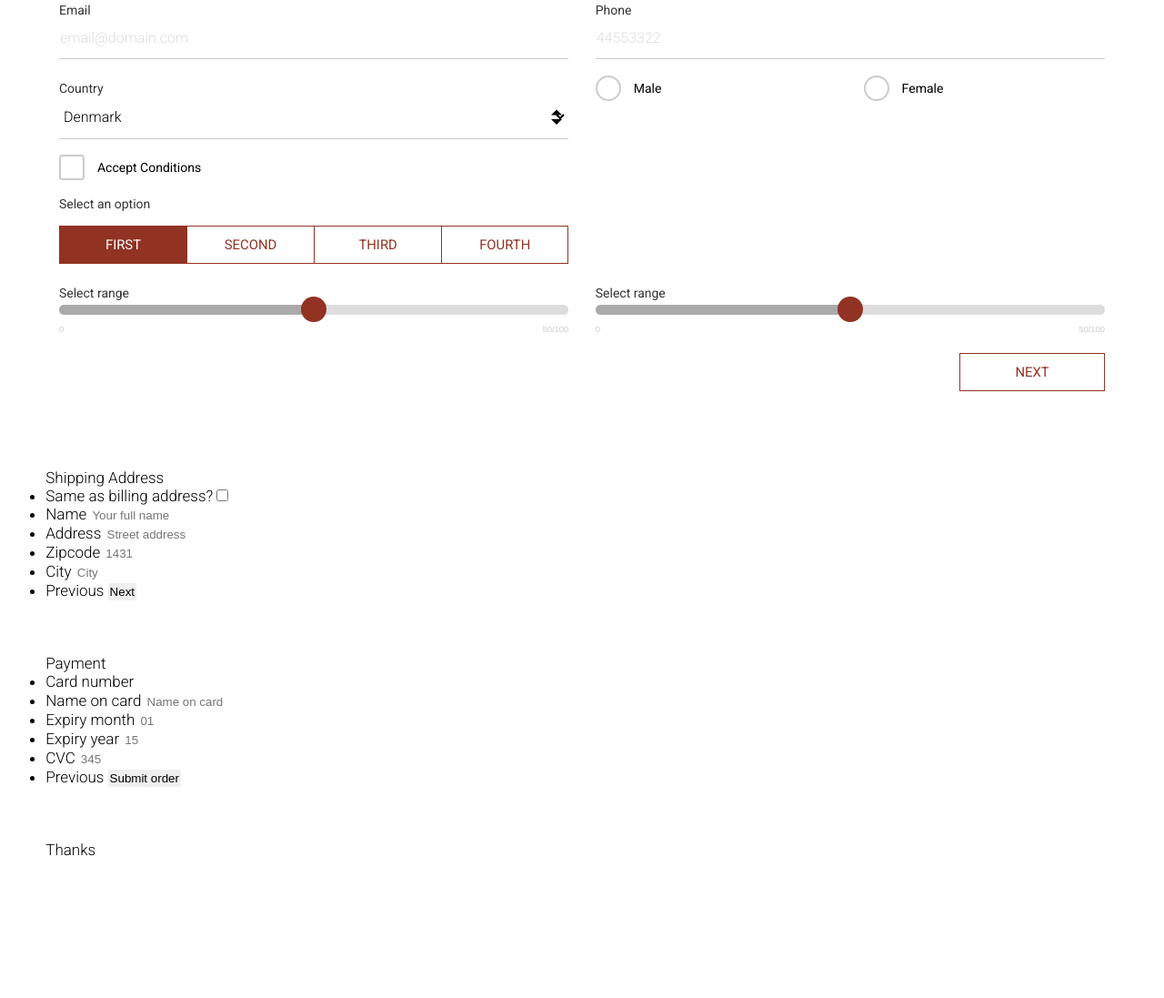
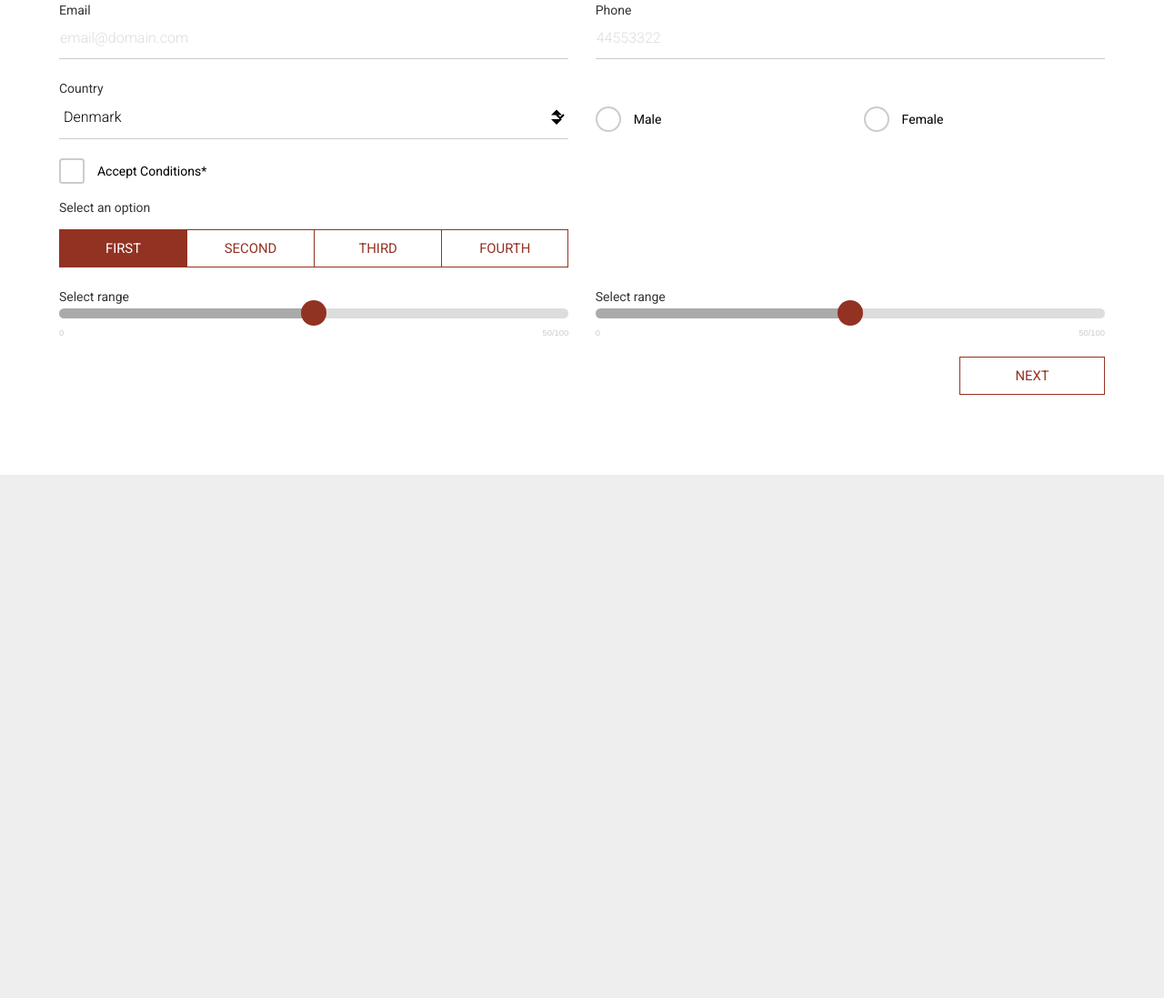
Before and after one commit to johnathan-sewell/blocks, a plain HTML site: page blocks/material/index.html in a window 1280 px wide. Shown: the part 538-1635 px from the top of the page at 91% size. After the commit the page ends 1060 px from the top, so only its background shows below. Drawn offline with Linux system fonts and the light colour scheme.

Commit message:
Material

```diff
--- a/blocks/foldout/foldout.scss
+++ b/blocks/foldout/foldout.scss
@@ -1,6 +1,6 @@
 /// Foldout
-/// - Version 1.2.2
-/// - Date last edited: 2016-06-14
+/// - Version 1.2.5
+/// - Date last edited: 2016-06-15
 /// @name foldout
 /// @group blocks
 /// @author Mads Stoumann
--- a/blocks/material/index.html
+++ b/blocks/material/index.html
@@ -1,7 +1,7 @@
 <!DOCTYPE html>
 <html lang="en" class="blocks">
 <head>
-	<title>Blocks! Form</title>
+	<title>Blocks! Material</title>
 	<meta charset="UTF-8">
 	<meta name="viewport" content="width=device-width, initial-scale=1, maximum-scale=1, shrink-to-fit=no">
 	<link href="../../css/styles.css" rel="stylesheet" type="text/css" media="screen">
@@ -12,25 +12,25 @@
 	<script>(function(w,d,s,l,i){w[l]=w[l]||[];w[l].push({'gtm.start':new Date().getTime(),event:'gtm.js'});var f=d.getElementsByTagName(s)[0],j=d.createElement(s),dl=l!='dataLayer'?'&l='+l:'';j.async=true;j.src='//www.googletagmanager.com/gtm.js?id='+i+dl;f.parentNode.insertBefore(j,f);})(window,document,'script','dataLayer','GTM-WWC78X');</script>
 	<!-- End Google Tag Manager -->
 
-	<h1 class="blocks-header">Material &mdash; Work-In-Progress</h1>
+	<h1 class="blocks-header">Material</h1>
 
-	<form class="material form" novalidate>
+	<form class="material form multi-step" novalidate>
 
 		<!-- States, for multi-step form -->
-		<input type="radio" name="grp_fs" class="state" id="fls-1" data-progress="25" checked />
-		<input type="radio" name="grp_fs" class="state" id="fls-2" data-progress="50" />
-		<input type="radio" name="grp_fs" class="state" id="fls-3" data-progress="75" />
-		<input type="radio" name="grp_fs" class="state" id="fls-4" data-progress="100" />
+		<input type="radio" name="grp_fs" class="state" aria-hidden="true" id="fls-1" data-progress="25" checked />
+		<input type="radio" name="grp_fs" class="state" aria-hidden="true" id="fls-2" data-progress="50" />
+		<input type="radio" name="grp_fs" class="state" aria-hidden="true" id="fls-3" data-progress="75" />
+		<input type="radio" name="grp_fs" class="state" aria-hidden="true" id="fls-4" data-progress="100" />
 
 		<nav class="form-step">
 			<label for="fls-1" class="form-step-label">Billing Address</label>
 			<label for="fls-2" class="form-step-label">Shipping Address</label>
 			<label for="fls-3" class="form-step-label">Payment</label>
-			<label for="fls-4" class="form-step-label">Thanks</label>
+			<label for="fls-4" class="form-step-label">Review Order</label>
 			<progress max="100" value="25" class="form-step-progress">%</progress>
 		</nav>
 
-		<fieldset class="form-fieldset">
+		<fieldset class="form-fieldset" data-for="fls-1" data-next="fls-2">
 			<legend class="form-legend">Billing Address</legend>
 			<ul>
 				<li class="form-li">
@@ -68,17 +68,17 @@
 				    <label for="country" class="form-label">Country</label>
 				    <hr />
 			    </li>
-				<li class="form-li w25 radio-wrapper">
-				    <input type="radio" id="radio1" name="radiotest" class="form-radio" />
+			     <li class="form-li w25 form-radio-wrapper">
+				    <input type="radio" id="radio1" name="radiotest" class="form-radio" aria-hidden="true" />
 				    <label for="radio1" class="form-label-radio">Male</label>
 			    </li>
-			    <li class="form-li w25 radio-wrapper">
-					<input type="radio" id="radio2" name="radiotest" class="form-radio" />
+			     <li class="form-li w25 form-radio-wrapper">
+				    <input type="radio" id="radio2" name="radiotest" class="form-radio" aria-hidden="true" />
 				    <label for="radio2" class="form-label-radio">Female</label>
 			    </li>
-			    <li class="form-li checkbox-wrapper">
-				    <input type="checkbox" id="accept" name="phone" class="form-checkbox" required />
-				    <label for="accept" class="form-label-checkbox">Accept Conditions</label>
+			    <li class="form-li form-checkbox-wrapper">
+				    <input type="checkbox" id="accept" name="accept" class="form-checkbox" aria-hidden="true" required />
+				    <label for="accept" class="form-label-checkbox">Accept Conditions*</label>
 			    </li>
 			    <li class="form-li form-button-group w50">
 			    	<div class="form-label">Select an option</div>
@@ -102,92 +102,104 @@
 					<input type="range" id="testrange2" min="0" max="100" value="50" step="5" class="form-range" />
 				</li>
 			    <li class="form-li form-nav">
-			    	<label for="fls-2" class="form-button form-nav-next">Next</label>
+			    	<label for="fls-2" data-active="fls-1" class="form-button form-nav-next">Next</label>
 			    </li>
 		    </ul>
 	    </fieldset>
 
-		<fieldset class="form-fieldset">
-			<legend>Shipping Address</legend>
+		<fieldset class="form-fieldset" data-for="fls-2" data-next="fls-3">
+			<legend class="form-legend">Shipping Address</legend>
 			<ul>
-				<li>
-					<label for="use-billing">Same as billing address?</label>
-				    <input type="checkbox" id="use-billing" name="use-billing" data-tg="1" data-tgp="this" data-ac="1+4" data-acp="#var1+this,red" />
+				<li class="form-li form-checkbox-wrapper">
+				    <input type="checkbox" id="use-billing" name="use-billing" class="form-checkbox" />
+				    <label for="use-billing" class="form-label-checkbox">Same as billing address?</label>
+				    <hr />
 			    </li>
-				<li>
-				    <label for="shipping-name" data-valid="true" data-invalid-text="Min. 10 chars">Name</label>
-				    <input type="text" id="shipping-name" name="name" placeholder="Your full name" autocomplete="shipping name" pattern=".{10,}" required />
+				<li class="form-li">
+				    <input type="text" id="shipping-name" name="name" placeholder="Your full name" autocomplete="shipping name" pattern=".{10,}" class="form-input" required />
+				    <label for="shipping-name" data-valid="true" data-invalid-text="Min. 10 chars" class="form-label">Name</label>
+				    <hr />
 	    		</li>
-	    		<li>
-				    <label for="shipping-street" data-valid="true" data-invalid-text="Required field, minimum 5 chars.">Address</label>
-				    <input type="text" id="shipping-street" name="street" placeholder="Street address" autocomplete="shipping street-address" pattern=".{5,}" required />
+	    		<li class="form-li">
+				    <input type="text" id="shipping-street" name="street" placeholder="Street address" autocomplete="shipping street-address" pattern=".{5,}" required class="form-input" />
+				    <label for="shipping-street" data-valid="true" data-invalid-text="Required field, minimum 5 chars." class="form-label">Address</label>
+				    <hr />
 			    </li>
-			    <li class="w25">
-				    <label for="shipping-zipcode" data-valid="true" data-invalid-text="Required field">Zipcode</label>
-				    <input type="text" id="shipping-zipcode" name="zipcode" placeholder="1431" autocomplete="shipping postal-code" pattern=".{4,}" required />
+			    <li class="form-li w25">
+				    <input type="text" id="shipping-zipcode" name="zipcode" placeholder="1431" autocomplete="shipping postal-code" pattern=".{4,}" required class="form-input" />
+				    <label for="shipping-zipcode" data-valid="true" data-invalid-text="Required field" class="form-label">Zipcode</label>
+				    <hr />
 			    </li>
-			    <li class="w75">
-				    <label for="shipping-city" data-valid="true" data-invalid-text="Required field">City</label>
-				    <input type="text" id="shipping-city" name="city" placeholder="City" autocomplete="shipping address-level2" required />
+			    <li class="form-li w75">
+				    <input type="text" id="shipping-city" name="city" placeholder="City" autocomplete="shipping address-level2" required class="form-input" />
+				    <label for="shipping-city" data-valid="true" data-invalid-text="Required field" class="form-label">City</label>
+				    <hr />
 			    </li>
-				<li class="lf-nav">
-					<label for="fls-1" class="lf-nav-prev">Previous</label>
-			    	<button type="submit" class="lf-nav-next">Next</button>
+				<li class="form-li form-nav">
+					<label for="fls-1" class="form-button form-nav-prev">Previous</label>
+			    	<label for="fls-3" data-active="fls-2" class="form-button form-nav-next">Next</label>
 			    </li>
 			</ul>
 		</fieldset>
 
-		<fieldset class="form-fieldset">
-			<legend>Payment</legend>
+		<fieldset class="form-fieldset" data-for="fls-3" data-next="fls-4">
+			<legend class="form-legend">Payment</legend>
 			<ul>
-				<li class="w50">
-					<label for="card-num" data-valid="true" data-invalid-text="Invalid entry">Card number</label>
-					<input type="text" id="card-num" name="card-num" autocomplete="cc-number" pattern="\d{16}" maxlength="16" inputmode="numeric" required />
+				<li class="form-li w50">
+					<input type="text" class="form-input" id="card-num" name="card-num" autocomplete="cc-number" pattern="\d{16}" maxlength="16" inputmode="numeric" required />
+					<label for="card-num" class="form-label" data-valid="true" data-invalid-text="Invalid entry">Card number</label>
+					<hr />
 				</li>
-				<li class="w50">
-					<label for="card-name" data-valid="true" data-invalid-text="Invalid entry">Name on card</label>
-					<input type="text" id="card-name" name="card-name" placeholder="Name on card" autocomplete="cc-name" inputmode="latin-name" required />
+				<li class="form-li w50">
+					<input type="text" class="form-input" id="card-name" name="card-name" placeholder="Name on card" autocomplete="cc-name" inputmode="latin-name" required />
+					<label for="card-name" class="form-label" data-valid="true" data-invalid-text="Invalid entry">Name on card</label>
+					<hr />
 				</li>
-				<li class="w25">
-					<label for="card-exp-month" data-valid="true" data-invalid-text="Invalid entry">Expiry month</label>
-					<input type="text" id="card-exp-month" name="card-exp-month" placeholder="01" autocomplete="cc-exp-month" pattern="\d{2}" maxlength="2" inputmode="numeric" required />
+				<li class="form-li w25">
+					<input type="text" class="form-input" id="card-exp-month" name="card-exp-month" placeholder="01" autocomplete="cc-exp-month" pattern="\d{2}" maxlength="2" inputmode="numeric" required />
+					<label for="card-exp-month" class="form-label" data-valid="true" data-invalid-text="Invalid entry">Expiry month</label>
+					<hr />
 				</li>
-				<li class="w25">
-					<label for="card-exp-year" data-valid="true" data-invalid-text="Invalid entry">Expiry year</label>
-					<input type="text" id="card-exp-year" name="card-exp-year" placeholder="15" autocomplete="cc-exp-year" pattern="\d{2}" maxlength="2" inputmode="numeric" required />
+				<li class="form-li w25">
+					<input type="text" class="form-input" id="card-exp-year" name="card-exp-year" placeholder="15" autocomplete="cc-exp-year" pattern="\d{2}" maxlength="2" inputmode="numeric" required />
+					<label for="card-exp-year" class="form-label" data-valid="true" data-invalid-text="Invalid entry">Expiry year</label>
+					<hr />
 				</li>
-				<li class="w25">
-					<label for="card-csc" data-valid="true" data-invalid-text="Invalid entry">CVC</label>
-					<input type="number" id="card-csc" name="card-csc" placeholder="345" autocomplete="cc-csc" pattern="\d{3}" maxlength="3" inputmode="numeric" required />
+				<li class="form-li w25">
+					<input type="number" class="form-input" id="card-csc" name="card-csc" placeholder="345" autocomplete="cc-csc" pattern="\d{3}" maxlength="3" inputmode="numeric" required />
+					<label for="card-csc" class="form-label" data-valid="true" data-invalid-text="Invalid entry">CVC</label>
+					<hr />
 				</li>
-
-				<li class="lf-nav">
-					<label for="fls-2" class="lf-nav-prev">Previous</label>
-					<button type="submit" class="lf-nav-submit">Submit order</button>
+				<li class="form-li form-nav">
+					<label for="fls-2" class="form-button form-nav-prev">Previous</label>
+					<label for="fls-4" data-active="fls-3" class="form-button form-nav-next">Next</label>
 				</li>
 			</ul>
 		</fieldset>
 
-		<fieldset class="form-fieldset">
-			<legend>Thanks</legend>
-			<!--
+		<fieldset class="form-fieldset" data-for="fls-4">
+			<legend class="form-legend">Review Order</legend>
 			<ul>
-				<li class="w50">
-					<label for="user-pass" data-valid="true" data-invalid-text="A password is required">Password</label>
-	    			<input type="password" id="user-pass" name="password" pattern="(?=^.{8,}$)((?=.*\d)|(?=.*\W+))(?![.\n])(?=.*[A-Z])(?=.*[a-z]).*" required />
+				<li class="form-li">
+					Lorem ipsum
 				</li>
-				<li class="w25 lf-clear">
-					<label for="user-year"  data-valid="true" data-invalid-text="Must be between 1960 and 2000">Year of birth</label>
-					<input type="number" id="user-year" name="year" placeholder="1985" min="1960" max="2000" required />
-				</li>
-				<li class="lf-nav">
-					<label for="fls-3" class="lf-nav-prev">Previous</label>
-
+				<li class="form-li form-nav">
+					<label for="fls-3" class="form-button form-nav-prev">Previous</label>
+					<button type="submit" class="form-button form-nav-next">Submit</button>
 				</li>
 			</ul>
-			-->
 		</fieldset>
 	</form>
+
 	<script src="../range/js/range.js"></script>
+
+	<script>
+	/* Small demo-script for updating the form's progress-indicator */
+	(function setProgress(){
+		var	aState = document.querySelectorAll("[name=\"grp_fs\"]"), n = aState.length,	oProg = document.querySelector(".form-step-progress");
+		while (n--) aState[n].addEventListener("click", updateProgress, false);
+		function updateProgress(){oProg.value = this.getAttribute("data-progress");}
+	})();
+	</script>
 </body>
 </html>
```
Also changed, not shown: blocks/foldout/index.html (+4 -6 lines), blocks/foldout/js/foldoutVideo.js (+4 -8 lines), blocks/foldout/video.html (added, +25 -0 lines), blocks/form/form.scss (+10 -13 lines), blocks/form/index.html (+4 -5 lines), blocks/calculator/Calculator.png (added), blocks/calendar/Calendar.PNG (added), css/styles.css, 1 other file. Lines whose indentation alone changed are shown as unchanged.
